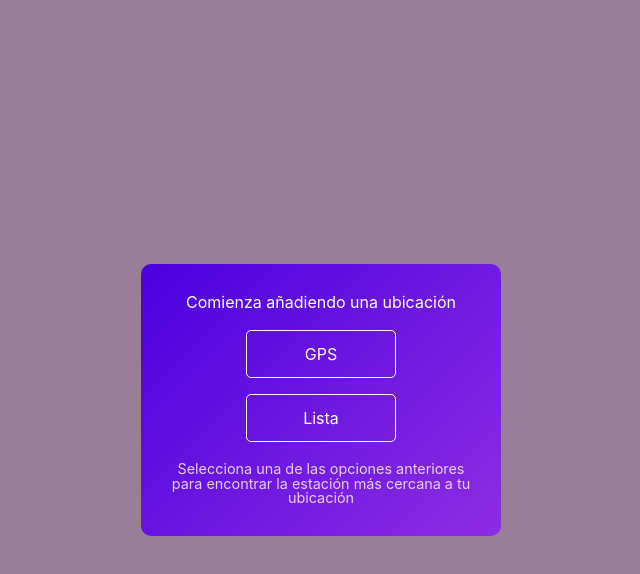
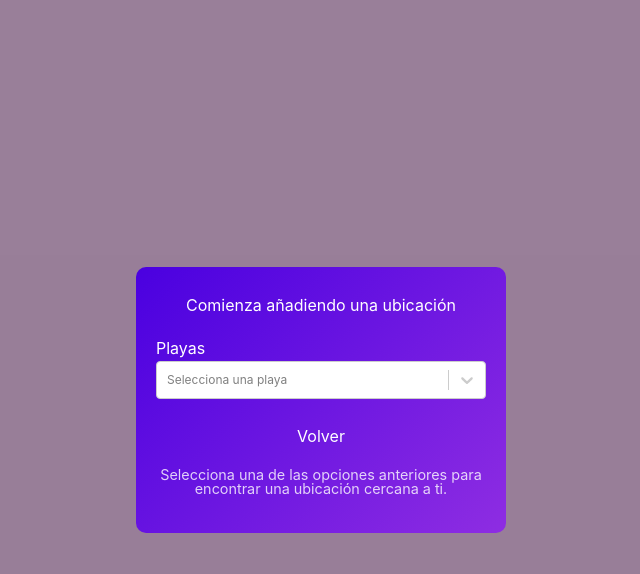
Before and after one commit to CristinaFores/seaFlow, a React (Vite) app: page / in a window 1280 px wide. Both pictures are taken after a click on the button "Lista". Shown: the top 574 px of the page, without its empty margins (319-959 px from the left). Built offline with nearby package versions, Linux system fonts and the light colour scheme; no server answers.

Commit message:
Add useBeaches and SelectBeach

```diff
--- a/package.json
+++ b/package.json
@@ -10,10 +10,13 @@
     "preview": "vite preview"
   },
   "dependencies": {
+    "@tanstack/react-query": "^5.55.0",
+    "axios": "^1.7.7",
     "eslint-plugin-import": "^2.30.0",
     "react": "^18.3.1",
     "react-dom": "^18.3.1",
     "react-router-dom": "^6.26.1",
+    "react-select": "^5.8.0",
     "sass": "^1.77.8",
     "zustand": "^4.5.5"
   },
--- a/src/components/common/ModalLocationSelect.jsx
+++ b/src/components/common/ModalLocationSelect.jsx
@@ -1,16 +1,39 @@
+import { useState } from 'react'
+
+import useGeolocation from '../../hooks/useGeolocation'
+import useStoreUser from '../../store/useStoreUser'
 import Button from '../ui/Button'
 
 import Modal from './Modal'
+import SelectBeach from './SelectBeach'
 
 const ModalLocationSelect = ({
   isOpen,
-  onGPSClick,
-  onListClick,
-  isPending,
-  isError,
-  isSuccess
+
 }) => {
+  const [isBeachListVisible, setIsBeachListVisible] = useState(false)
+  const [isNearestBeachVisible, setIsNearestBeachVisible] = useState(false)
+  const { getLocation } = useGeolocation()
 
+  const toggleBeachList = () => {
+    setIsBeachListVisible(!isBeachListVisible)
+  }
+
+  const toggleNearestBeach = () => {
+    setIsNearestBeachVisible(!isNearestBeachVisible)
+  }
+
+  const handleGPSClick = () => {
+    getLocation.mutate('', {
+      onSuccess: () => {
+        setIsNearestBeachVisible(true)
+        console.log('Location retrieved successfully')
+      },
+      onError: (error) => {
+        console.log('Failed to retrieve location', error)
+      },
+    })
+  }
   return (
     <Modal
       isOpen={isOpen}>
@@ -18,28 +41,42 @@ const ModalLocationSelect = ({
         <h2 className="modal-location-select__title">
           Comienza añadiendo una ubicación
         </h2>
-        <section className="modal-location-select__buttons">
+        <section className="modal-location-select__buttons"
+          style={{ display: isBeachListVisible || isNearestBeachVisible ? 'none' : 'flex' }}>
           <Button
             className="modal-location-select__button"
             text="GPS"
             typeStyled="primary"
-            onClick={onGPSClick}
+            onClick={handleGPSClick}
           />
           <Button
             className="modal-location-select__button"
             text="Lista"
             typeStyled="primary"
-            onClick={onListClick}
+            onClick={toggleBeachList}
           />
         </section>
+        {isBeachListVisible && (
+          <>
+            <SelectBeach />
+            <button onClick={toggleBeachList} className="modal-location-select__go-back">
+              Volver
+            </button>
+          </>
+        )}
 
-        {isPending && (<p >Cargando ubicación...</p>)}
-        {isError && (<p > Ha ocurrido un error al cargar la ubicación </p>)}
-        {isSuccess && (<p > Ubicación cargada con éxito </p>)}
+        {isNearestBeachVisible && (
+          <>
+            <SelectBeach isNearestPlaces />
+            <button onClick={toggleNearestBeach} className="modal-location-select__go-back">
+              Volver
+            </button>
+          </>
+        )}
 
         <p className="modal-location-select__description">
           Selecciona una de las opciones anteriores para
-          encontrar la estación más cercana a tu ubicación
+          encontrar una ubicación cercana a ti.
         </p>
       </div>
     </Modal>
--- /dev/null
+++ b/src/components/common/SelectBeach.jsx
@@ -0,0 +1,63 @@
+import { useEffect } from 'react'
+import Select from 'react-select'
+
+import useBeaches from '../../hooks/useBeaches'
+import useNearestPlaces from '../../hooks/useNearestPlaces'
+import useStoreUser from '../../store/useStoreUser'
+
+const SelectBeach = ({ onChangeSelect, isNearestPlaces = false }) => {
+  const { user: { geolocation, locationSelected }, setSelectedUserLocation } = useStoreUser()
+  const { beachesSpain, getBeaches: { isPending } } = useBeaches()
+
+  const { nearestPlaces, findNearestPlaces } = useNearestPlaces(
+    geolocation.latitude,
+    geolocation.longitude,
+    beachesSpain,
+    15
+  )
+
+  const currentBeaches = isNearestPlaces ? nearestPlaces : beachesSpain
+  useEffect(() => {
+    if (isNearestPlaces && !isPending) {
+      findNearestPlaces()
+    }
+    // eslint-disable-next-line react-hooks/exhaustive-deps
+  }, [isNearestPlaces, isPending, geolocation.latitude, geolocation.longitude])
+
+  return (
+    <section className="select-beach">
+      <label>{isNearestPlaces ? 'Playas cercanas' : 'Playas'}</label>
+      <Select
+        name="beach"
+        classNamePrefix="select"
+        className="select-beach__select"
+        options={currentBeaches}
+        placeholder="Selecciona una playa"
+        value={currentBeaches?.find(
+          (beach) => beach?.value === locationSelected?.value
+        )}
+        getOptionLabel={(option) => {
+          return (
+            <div className="select-beach__select__option">
+              <p className="select-beach__select__label"> {option.name}
+                <span className="select-beach__select__city">{option.city}</span>
+              </p>
+              {isNearestPlaces && (
+                <span className="select-beach__select__distance">
+                  {option.distance ? `${option.distance.toFixed(2)} km` : ''}
+                </span>
+              )}
+            </div>
+          )
+        }}
+        onChange={(option) => {
+          setSelectedUserLocation(option)
+          onChangeSelect(option)
+        }}
+        styles={{ position: 'relative', zIndex: 100000000 }}
+      />
+    </section>
+  )
+}
+
+export default SelectBeach
--- /dev/null
+++ b/src/hooks/useBeaches.jsx
@@ -0,0 +1,45 @@
+import { useQuery } from '@tanstack/react-query'
+import axios from 'axios'
+
+const URL_API_BEACHES = 'https://services1.arcgis.com/nCKYwcSONQTkPA4K/arcgis/rest/services/Playas_2015/FeatureServer/0/query?where=1%3D1&outFields=*&geometry=-44.629%2C22.304%2C30.781%2C47.186&geometryType=esriGeometryEnvelope&inSR=4326&spatialRel=esriSpatialRelIntersects&outSR=4326&f=json'
+const useBeaches = () => {
+  const getBeaches = useQuery({
+    queryKey: ['beaches'],
+    queryFn: async () => {
+      const { data } = await axios(URL_API_BEACHES)
+      return data
+    },
+  })
+
+  const beachesSpain = getBeaches.data?.features.map((beach) => {
+    return {
+      // ...beach.attributes,
+      latitude: beach.geometry.y,
+      longitude: beach.geometry.x,
+      name: beach.attributes.Nombre || beach.attributes.Nombre_a_1,
+      subName: beach.attributes.Nombre_alt,
+      description: beach.attributes.Descripci,
+      address: beach.attributes['Dirección'],
+      city: beach.attributes['Término_M'],
+      observation: beach.attributes.Observacio,
+      accessibility: beach.attributes['Forma_de_a'],
+      parking: beach.attributes['Aparcamien'],
+      guardedParking: beach.attributes['Aparca_1'],
+      numberParking: beach.attributes['Aparcami_2'],
+      wc: beach.attributes['Aseos'],
+      flag: beach.attributes['Bandera_az'],
+      sand: beach.attributes['Composici'],
+      typeSand: beach.attributes['Tipo_de_ar'],
+      condition: beach.attributes['Condicione'],
+      codeIN: beach.attributes['Código_IN'],
+      nudism: beach.attributes['Nudismo'],
+      id: beach.attributes.Identifica,
+      value: beach?.attributes.Identifica,
+      label: `${beach.attributes.Nombre || beach?.Nombre_a_1} - ${beach.attributes['Término_M']}`,
+    }
+  })
+
+  return { beachesSpain, getBeaches }
+}
+
+export default useBeaches
--- a/src/hooks/useGeolocation.jsx
+++ b/src/hooks/useGeolocation.jsx
@@ -1,3 +1,4 @@
+import { useMutation } from '@tanstack/react-query'
 import { useState, useEffect } from 'react'
 
 import useStoreUser from '../store/useStoreUser'
@@ -23,34 +24,33 @@ const useGeolocation = () => {
     setLocationError('No se ha podido obtener la ubicación.')
   }
 
-  const getLocation = () => {
-    if (isLocationLoading) { return }
-
-    setIsLocationSuccess(false)
-    setLocationError(null)
-    setIsLocationLoading(true)
-
+  const getLocation = useMutation({
+    mutationFn: () => {
+      return new Promise((resolve, reject) => {
         if (!navigator.geolocation) {
-      setLocationError('La geolocalización no es compatible con este navegador.')
-      setIsLocationLoading(false)
+          reject('La geolocalización no es compatible con este navegador.')
           return
         }
-
         navigator.geolocation.getCurrentPosition(
           (position) => {
             handleSuccess(position)
+            resolve()
           },
           (error) => {
             handleError(error)
+            reject()
           }
         )
+      })
     }
+  })
 
-  useEffect(() => {
-    if (isLocationSuccess) {
-      setIsLocationLoading(false)
-    }
-  }, [isLocationSuccess])
+
+  // useEffect(() => {
+  //   if (isLocationSuccess) {
+  //     setIsLocationLoading(false)
+  //   }
+  // }, [isLocationSuccess])
 
 
   return { locationError, isLocationSuccess, isLocationLoading, getLocation }
--- /dev/null
+++ b/src/hooks/useNearestPlaces.jsx
@@ -0,0 +1,35 @@
+import { useCallback, useState } from 'react'
+
+const useNearestPlaces = (latitude, longitude, places = [], sizePlaces) => {
+
+  const [nearestPlaces, setNearestPlaces] = useState([])
+
+  const calculateDistance = (lat1, lon1, lat2, lon2) => {
+    const toRad = (value) => (value * Math.PI) / 180
+    const R = 6371
+    const dLat = toRad(lat2 - lat1)
+    const dLon = toRad(lon2 - lon1)
+    const a =
+      Math.sin(dLat / 2) * Math.sin(dLat / 2) +
+      Math.cos(toRad(lat1)) * Math.cos(toRad(lat2)) *
+      Math.sin(dLon / 2) * Math.sin(dLon / 2)
+    const c = 2 * Math.atan2(Math.sqrt(a), Math.sqrt(1 - a))
+    const distance = R * c
+    return distance
+  }
+  const findNearestPlaces = useCallback(() => {
+
+    const distances = places.map(place => {
+      const distance = calculateDistance(latitude, longitude, place.latitude, place.longitude)
+      return { ...place, distance }
+    })
+
+    const sortedPlaces = distances.sort((a, b) => a.distance - b.distance).slice(0, sizePlaces)
+    setNearestPlaces(sortedPlaces)
+  }, [latitude, longitude, places, sizePlaces])
+
+
+  return { nearestPlaces, findNearestPlaces }
+}
+
+export default useNearestPlaces
--- a/src/layouts/MainLayout.jsx
+++ b/src/layouts/MainLayout.jsx
@@ -1,24 +1,33 @@
+import { useEffect, useState } from 'react'
 import { Outlet } from 'react-router-dom'
 
 import ModalLocationSelect from '../components/common/ModalLocationSelect'
 import useGeolocation from '../hooks/useGeolocation'
+import useStoreUser from '../store/useStoreUser'
 
 
 const MainLayout = () => {
+  const [isModalLocationSelectOpen, setIsModalLocationSelectOpen] = useState(false)
 
-  const { getLocation, isLocationLoading, locationError, isLocationSuccess } = useGeolocation()
+  const { user } = useStoreUser()
+  console.log(user)
+  useEffect(() => {
+    if (!user.locationSelected) {
+      console.log('no location selected')
+      setIsModalLocationSelectOpen(true)
+    }
+  }, [user.locationSelected])
 
   return (
     <>
       <div className="main-layout">
         <Outlet />
 
-        <ModalLocationSelect
-          onGPSClick={getLocation}
-          isPending={isLocationLoading}
-          isError={locationError}
-          isSuccess={isLocationSuccess}
-        />
+        {isModalLocationSelectOpen && (
+          <ModalLocationSelect
+
+          />
+        )}
       </div>
     </>
   )
--- a/src/main.jsx
+++ b/src/main.jsx
@@ -1,3 +1,4 @@
+import { QueryClient, QueryClientProvider } from '@tanstack/react-query'
 import { StrictMode } from 'react'
 import { createRoot } from 'react-dom/client'
 import { RouterProvider } from 'react-router-dom'
@@ -6,9 +7,12 @@ import { router } from './router/routes'
 
 import './scss/index.scss'
 
+const queryClient = new QueryClient()
 
 createRoot(document.getElementById('root')).render(
   <StrictMode>
-    <RouterProvider router={router} />
+    <QueryClientProvider client={queryClient} >
+      <RouterProvider router={router} />
+    </QueryClientProvider>
   </StrictMode>,
 )
--- a/src/scss/components/common/modalLocationSelect.scss
+++ b/src/scss/components/common/modalLocationSelect.scss
@@ -1,16 +1,18 @@
 .modal-location-select {
   background: linear-gradient(135deg, #4a00e0, #8e2de2);
-  padding: 30px 30px;
+  padding: 30px 20px;
   border-radius: 10px;
   text-align: center;
   color: white;
   height: 100%;
   width: 100%;
-  max-width: 300px;
+  max-width: 330px;
   z-index: 2;
   position: relative;
   display: grid;
   gap: 20px;
+  min-height: 206px;
+  max-height: 16rem;
 
   &__title {
     font-size: 1rem;
@@ -34,4 +36,14 @@
     font-size: 0.9rem;
     opacity: 0.8;
   }
+  &__go-back {
+    cursor: pointer;
+    color: white;
+
+    &:hover {
+      text-decoration: underline;
+      text-underline-offset: 5px;
+      transition: all 0.3s;
+    }
+  }
 }
--- /dev/null
+++ b/src/scss/components/common/selectBeach.scss
@@ -0,0 +1,49 @@
+.select-beach {
+  display: flex;
+  gap: 5px;
+  flex-direction: column;
+  width: 100%;
+  text-align: start;
+}
+
+.select-beach__select {
+  font-size: 12px;
+  color: #000;
+  align-items: start;
+  text-align: start;
+
+  .select__single-value
+  .select-beach__select__label {
+    display: flex;
+    flex-direction: row;
+    align-items: end;
+  }
+  &__label {
+    display: flex;
+    flex-direction: column;
+    gap: 5px;
+    align-items: start;
+  }
+
+  &__city {
+    font-size: 12px;
+    color: #c4c4c4;
+  }
+
+  &__option {
+    font-size: 14px;
+    gap: 5px;
+    text-align: start;
+    display: flex;
+    align-items: end;
+    justify-content: space-between;
+  }
+  &__distance {
+    font-size: 12px;
+    opacity: 0.8;
+    color: #c4c4c4;
+    text-overflow: ellipsis !important;
+    overflow: hidden !important;
+    white-space: nowrap !important;
+  }
+}
--- a/src/scss/index.scss
+++ b/src/scss/index.scss
@@ -14,6 +14,7 @@
 //Common
 @import "./components/common/modal.scss";
 @import "./components/common/modalLocationSelect.scss";
+@import "./components/common/selectBeach.scss";
 
 
 *:not(dialog),
```
Also changed, not shown: 1 other file (tests, documents, lock files or other folders). Lines whose indentation alone changed are shown as unchanged.
